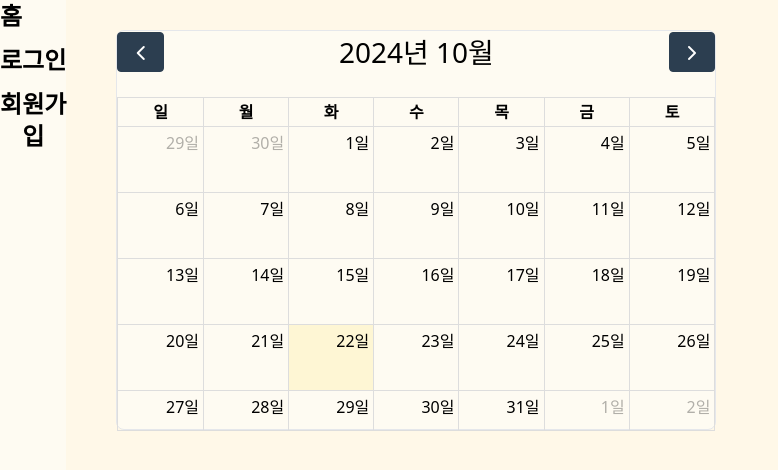
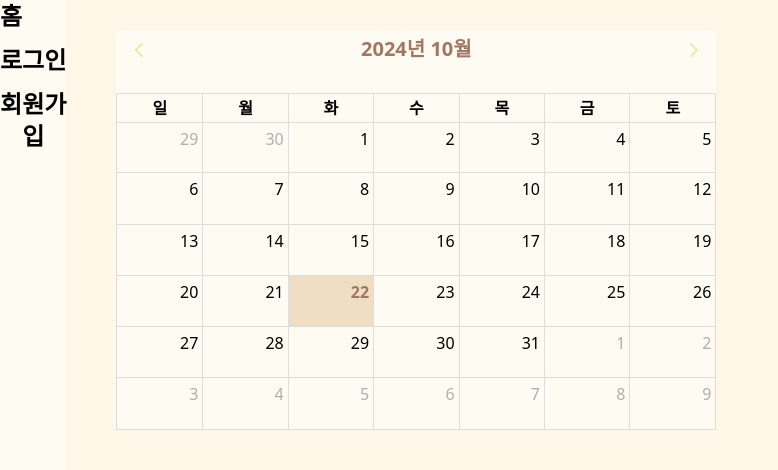
Before and after one commit to Sunjji/Sunjji, a Next.js app: page / in a window 1280 px wide. Shown: the top 470 px of the page, without its empty margins (0-778 px from the left). Built offline with nearby package versions, Linux system fonts and the light colour scheme; no server answers.

Commit message:
불편하대서 사이드바 정리했삼

```diff
--- a/app/(providers)/(root)/(home)/page.tsx
+++ b/app/(providers)/(root)/(home)/page.tsx
@@ -7,6 +7,7 @@ import interactionPlugin from "@fullcalendar/interaction";
 import FullCalendar from "@fullcalendar/react";
 import dayjs from "dayjs";
 import { useEffect, useState } from "react";
+import "../(home)/style/Calendar.css";
 
 type FullCalendarEvent = {
   title: string;
@@ -64,10 +65,13 @@ function HomePage() {
       console.error("날짜 업데이트 오류:", error);
     }
   };
-
+  const handleDayCellContent = (arg) => {
+    const dayNumber = arg.dayNumberText.replace("일", "");
+    return dayNumber;
+  };
   return (
     <>
-      <div className="mt-[30px] ml-[50px] rounded-[8px] border bg-point absolute z-0 w-[600px] h-[400px]">
+      <div className="mt-[30px] ml-[50px] rounded-[8px]  bg-point absolute z-0 w-[600px] h-[400px] ">
         <FullCalendar
           plugins={[dayGridPlugin, interactionPlugin]}
           initialView="dayGridMonth"
@@ -77,13 +81,16 @@ function HomePage() {
             center: "title",
             end: "next",
           }}
-          editable={true}
+          dayMaxEventRows={true}
+          expandRows={true}
+          navLinks={true}
           droppable={true}
           locale={"ko"}
           eventBackgroundColor="pink"
           eventBorderColor="pink"
           events={events}
           eventDrop={handleDropEvent}
+          dayCellContent={handleDayCellContent}
         />
       </div>
     </>
--- /dev/null
+++ b/app/(providers)/(root)/(home)/style/Calendar.css
@@ -0,0 +1,78 @@
+@charset 'utf-8';
+/*reset*/
+* {
+  margin: 0px;
+  padding: 0px;
+  box-sizing: border-box;
+}
+ul,
+ol,
+li {
+  list-style: none;
+}
+a {
+  text-decoration: none;
+}
+:root {
+  --fc-button-active-bg-color: transparent;
+  --fc-event-bg-color: #palegoldenrod;
+  --fc-event-border-color: #palegoldenrod;
+}
+
+/* .fc-day-sun a {
+  일요일 컬러
+  color: ;
+}
+
+.fc-day-sat a {
+  토요일 컬러
+  color: ;
+} */
+
+.fc-toolbar-title {
+  font-size: 20px !important; /* 원하는 글씨 크기 */
+  font-weight: bold; /* 글씨 굵기 */
+  color: #a17762; /* 글씨 색상 */
+}
+.fc-daygrid-day-other {
+  display: none !important;
+}
+
+.fc-daygrid-day.fc-day-today {
+  color: #a17762;
+  font-weight: bold;
+  background-color: #efddc4 !important;
+}
+
+/* .fc .fc-toolbar.fc-header-toolbar {
+  padding: 10px 20px;
+  font-weight: 500;
+  background-color: palegoldenrod;
+} */
+
+.fc .fc-button {
+  background-color: transparent;
+  color: palegoldenrod;
+  border: none;
+}
+
+.fc .fc-button:hover {
+  background-color: transparent;
+}
+
+/* 포커스된 상태 테두리 없앰 */
+.fc .fc-button-primary:focus {
+  border: none;
+  box-shadow: none;
+}
+
+/* 클릭 순간 테두리 없애는 중.. */
+.fc .fc-button-primary:active {
+  box-shadow: none;
+}
+
+/* today 버튼 - 이번 달에 위치할 때 */
+.fc .fc-today-button:disabled {
+  background-color: palegoldenrod;
+  color: #fff;
+}
--- a/app/(providers)/(root)/_components/SideBar.tsx
+++ b/app/(providers)/(root)/_components/SideBar.tsx
@@ -32,8 +32,15 @@ function SideBar() {
         <div>
           {isLoggedIn ? ( // isLoggedIn이 true일때 출력
             <>
-              <Link href={"/my-page"}>마이 페이지</Link>
-              <Link href={"/views/publicView"}>공개일기</Link>
+              <Link className="mt-5 block text-sm mb-5" href={"/my-page"}>
+                마이페이지
+              </Link>
+              <Link className="block mb-5" href={"/views/publicView"}>
+                공개일기
+              </Link>
+              <Link className="block mb-5" href={"/views/userView"}>
+                내 일기
+              </Link>
               <button onClick={handleClickLogOut}>로그아웃</button>
             </>
           ) : (
--- a/app/(providers)/(root)/views/publicView/page.tsx
+++ b/app/(providers)/(root)/views/publicView/page.tsx
@@ -13,8 +13,6 @@ async function PublicPage() {
 
   const response2 = await supabase.from("profiles").select();
   const profiles = response2.data;
-
-  console.log(response2);
 
   const baseURL =
     "https://kudrchaizgkzyjzrkhhy.supabase.co/storage/v1/object/public/";
--- a/app/(providers)/(root)/views/userView/page.tsx
+++ b/app/(providers)/(root)/views/userView/page.tsx
@@ -1,5 +1,26 @@
-function page() {
-  return <div>page</div>;
+import { supabase } from "@/supabase/client";
+import DiariesWriteButton from "../publicView/_components/DiariesWriteButton";
+
+async function UserViewPage() {
+  const { data } = await supabase.auth.getUser();
+  const authorId = data.user?.id;
+
+  const response = await supabase
+    .from("diaries")
+    .select()
+    .eq("authorId", authorId);
+
+  const diaries = response.data;
+
+  console.log(authorId);
+  return (
+    <>
+      {/* 일기쓰기 버튼 */}
+      <DiariesWriteButton />
+      <div className="mx-[50px] mb-10 grid xl:grid-cols-4 lg:grid-cols-3 md:grid-cols-2 sm:grid-cols-1 gap-5">
+        {/* {diaries?.map((diary) => {})} */}
+      </div>
+    </>
+  );
 }
-
-export default page;
+export default UserViewPage;
```
